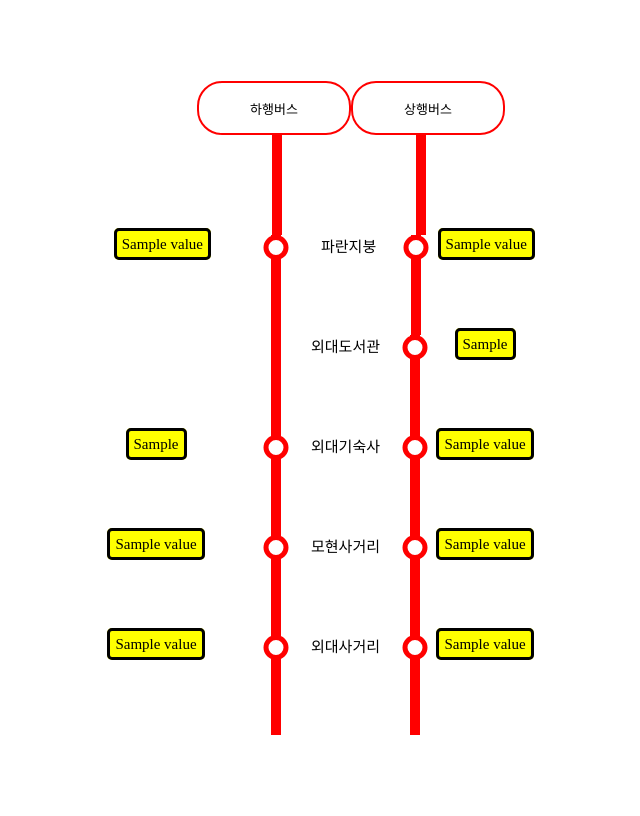
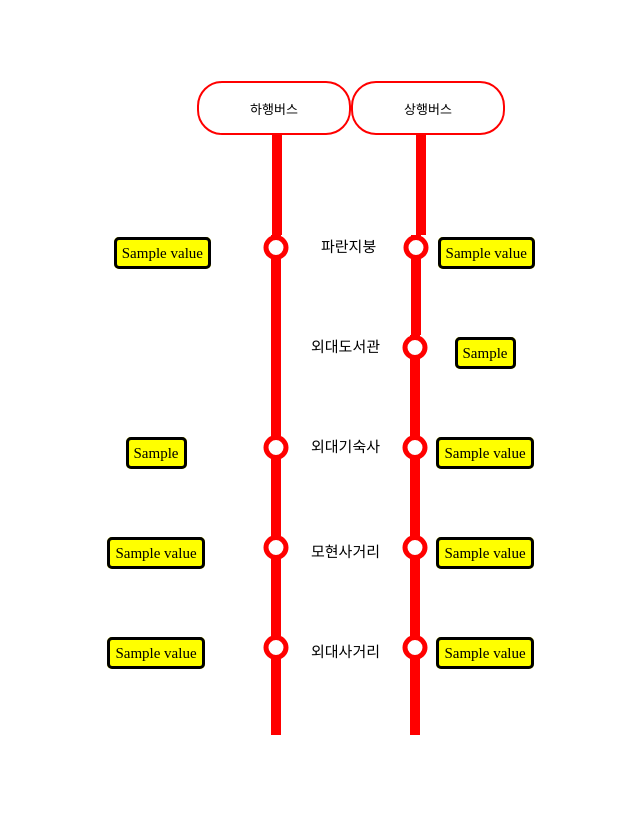
Before and after one commit to leestana01/Hufs_BusTime, a Django app: template bustimeline/UpBus/templates/bus_list.html in a window 1280 px wide. Shown: the whole page, without its empty margins (289-929 px from the left). Run offline with Django 4.2, Linux system fonts and the light colour scheme; the template is opened without the code that fills it: most values are stand-ins (such as "Sample title", 1, 10 or a date in 2020).

Commit message:
템플릿 구조 최종완성, 디자인 요소만 추가하면 정말 끝입니다~

```diff
--- a/bustimeline/UpBus/templates/bus_list.html
+++ b/bustimeline/UpBus/templates/bus_list.html
@@ -190,7 +190,7 @@
                     <div style="display: flex; gap: 10px; width:500px;" id="big DIV">
 
 
-                        <div class="bus-updiv-style" style="text-align:end;">
+                        <div class="bus-updiv-style" style="text-align:end; line-height:35px">
                             {% for value in downList.0 %}
                             <div style="display: flex; margin-bottom: 0%; display: inline-block;">
                                 <span class="bus-div-style">{{ value }}</span> <!-- 버스 번호 -->
@@ -218,7 +218,7 @@
 
                         <!--그리고 상행버스의 파란지붕 정류장 버스 리스트를 담는 div-->
 
-                        <div class="bus-updiv-style" style="text-align:center;">
+                        <div class="bus-updiv-style" style="text-align:center; line-height:35px">
                             {% for value in upList.0 %}
                             <div style="display: flex; margin-bottom: 0%; display: inline-block;">
                                 <span class="bus-div-style">{{ value }}</span>
@@ -258,7 +258,7 @@
 
                         </div>
 
-                        <div class="bus-updiv-style" style="text-align:center;">
+                        <div class="bus-updiv-style" style="text-align:center; line-height:35px">
                             {% for value in upList.1 %}
                             <div class="linear" style="margin-bottom: 0%; display: inline-block;">
                                 <span class="bus-div-style">{{ value }}</span>
@@ -274,7 +274,7 @@
 
                     <div style="display: flex; gap: 10px; width:500px;" id="big DIV">
 
-                        <div class="bus-updiv-style" style="text-align:center;">
+                        <div class="bus-updiv-style" style="text-align:center; line-height:35px">
                             {% for value in downList.1 %}
                             <div style="display: flex; display: inline-block;">
                                 <span class="bus-div-style">{{ value }}</span>
@@ -300,7 +300,7 @@
 
                         </div>
 
-                        <div class="bus-updiv-style" style="text-align:center;">
+                        <div class="bus-updiv-style" style="text-align:center; line-height:35px">
                             {% for value in upList.2 %}
                             <div style="display: flex; display: inline-block;">
                                 <span class="bus-div-style">{{ value }}</span>
@@ -312,11 +312,11 @@
 
                     <!--네번째 단락(모현사거리 부분)-->
 
-                    <div style="display: flex; gap: 10px; width:500px;" id="big DIV">
+                    <div style="display: flex; gap: 10px; width:500px; line-height:35px" id="big DIV">
 
                         <div class="bus-updiv-style" style="text-align:center;">
                             {% for value in downList.2 %}
-                            <div style="display: flex; display: inline-block;">
+                            <div style="display: flex; margin-bottom: 0%; display: inline-block; line-height:35px">
                                 <span class="bus-div-style">{{ value }}</span>
                             </div>
                             {% endfor %}
@@ -340,7 +340,7 @@
 
                         </div>
 
-                        <div class="bus-updiv-style" style="text-align:center;">
+                        <div class="bus-updiv-style" style="text-align:center; line-height:35px">
                             {% for value in upList.3 %}
                             <div style="display: flex; display:inline-block">
                                 <span class="bus-div-style">{{ value }}</span>
@@ -352,7 +352,7 @@
 
                     <!--다섯번째 단락(외대사거리 부분)-->
 
-                    <div style="display: flex; gap: 10px; width:500px;" id="big DIV">
+                    <div style="display: flex; gap: 10px; width:500px; line-height:35px" id="big DIV">
 
                         <div class="bus-updiv-style" style="text-align:center;">
                             {% for value in downList.3 %}
@@ -381,7 +381,7 @@
 
                         </div>
 
-                        <div class="bus-updiv-style" style="text-align:center;">
+                        <div class="bus-updiv-style" style="text-align:center; line-height:35px">
                             {% for value in upList.4 %}
                             <div style="display: flex; display:inline-block">
                                 <span class="bus-div-style">{{ value }}</span>
```
